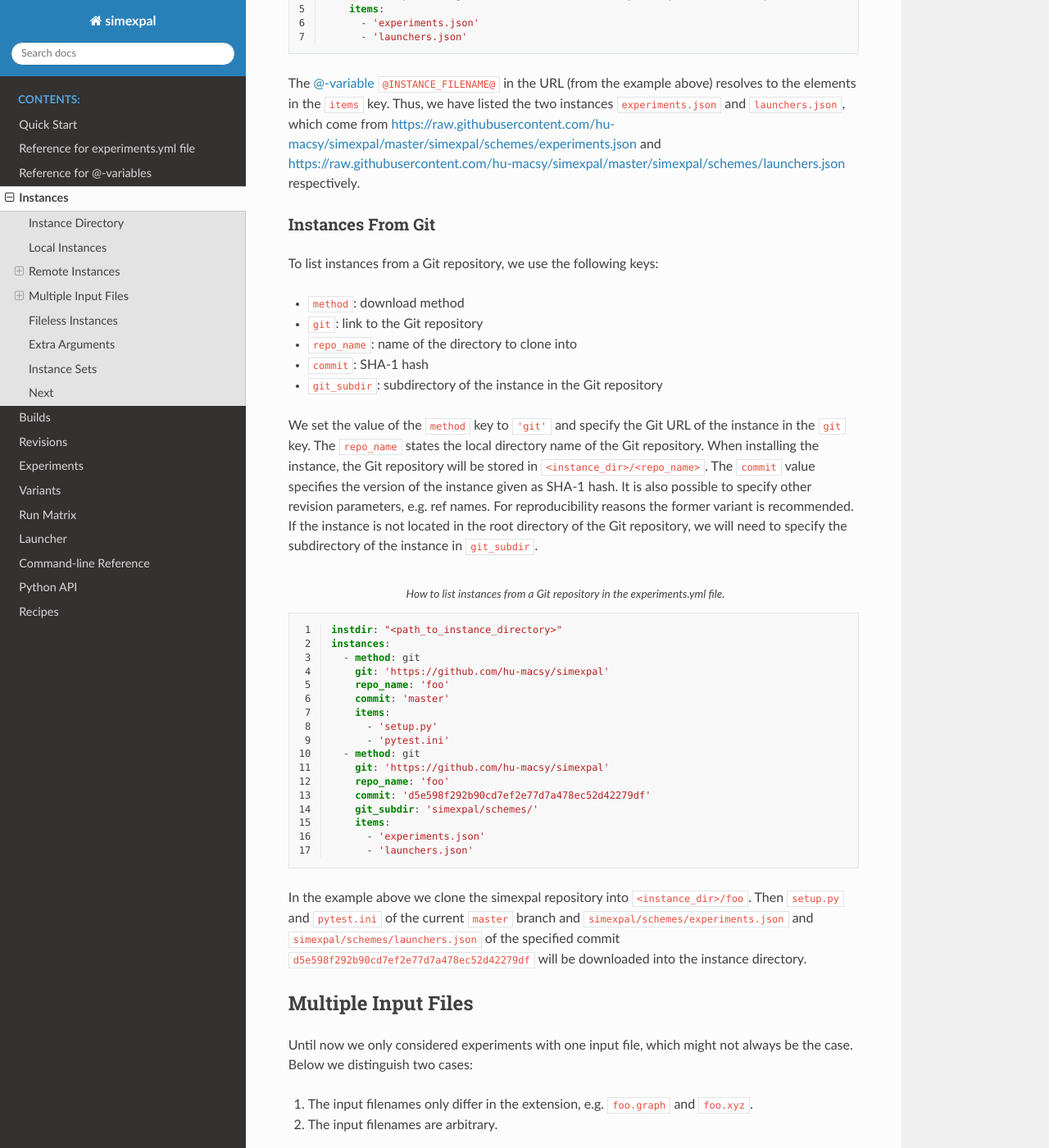
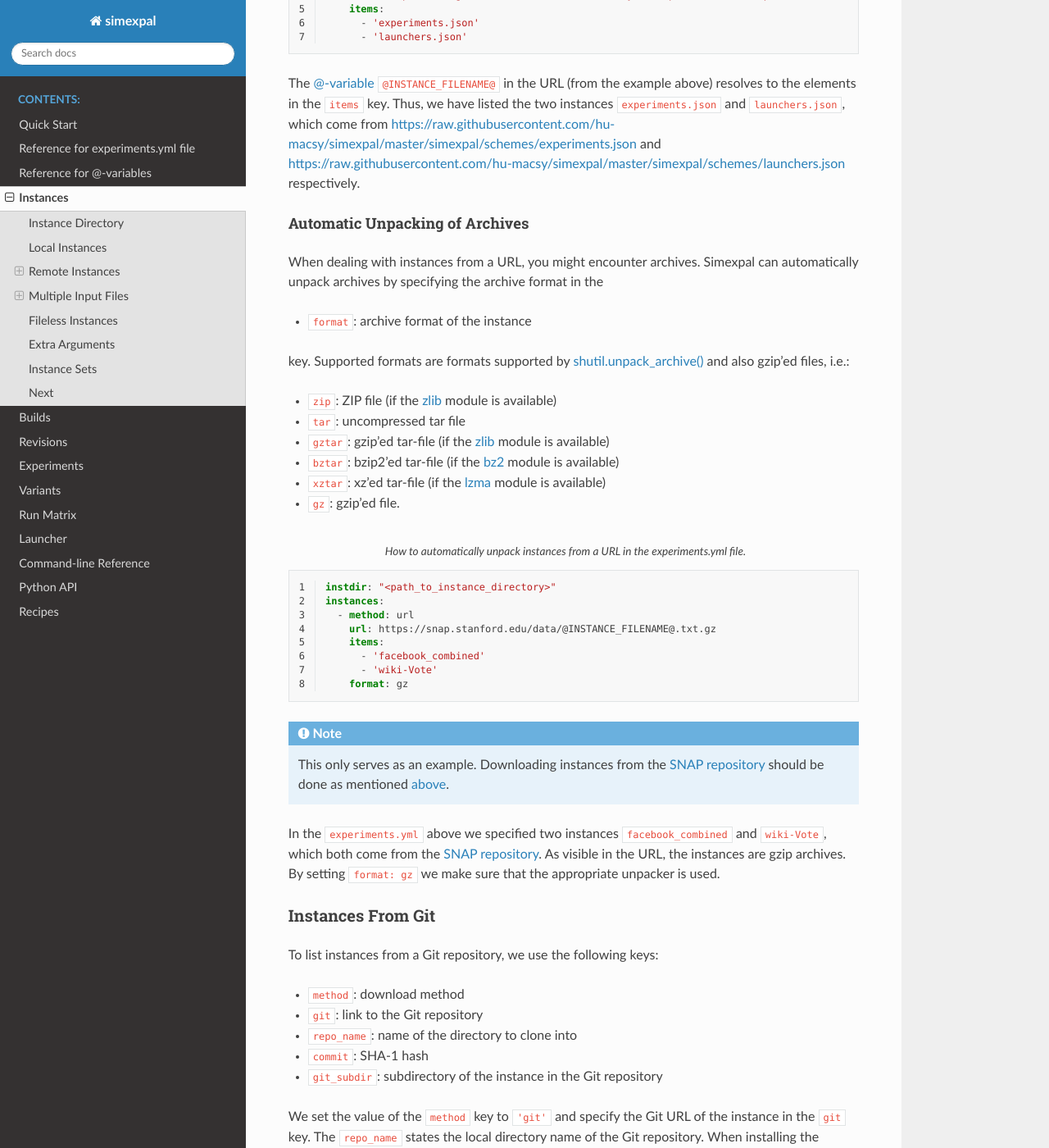
Before and after one commit to hu-macsy/simexpal, a Sphinx documentation site: the page built from docs/instances.rst, in a window 1280 px wide and 1400 px high, scrolled down 2381 px. Shown: the whole window at 82% size. Built offline with Sphinx 7.4.7 and the Read the Docs theme 2.0.0, drawn with Linux system fonts in a browser that asks for light colours.

Commit message:
docs/instances: Add documentation on unpacking instances via the 'format' key

```diff
--- a/docs/instances.rst
+++ b/docs/instances.rst
@@ -129,6 +131,47 @@ the elements in the ``items`` key. Thus, we have listed the two instances ``expe
 ``launchers.json``, which come from
 `<https://raw.githubusercontent.com/hu-macsy/simexpal/master/simexpal/schemes/experiments.json>`_ and
 `<https://raw.githubusercontent.com/hu-macsy/simexpal/master/simexpal/schemes/launchers.json>`_ respectively.
+
+Automatic Unpacking of Archives
+~~~~~~~~~~~~~~~~~~~~~~~~~~~~~~~
+
+When dealing with instances from a URL, you might encounter archives. Simexpal can automatically unpack archives
+by specifying the archive format in the
+
+- ``format``: archive format of the instance
+
+key. Supported formats are formats supported by
+`shutil.unpack_archive() <https://docs.python.org/3.6/library/shutil.html#archiving-operations>`_ and also gzip'ed files,
+i.e.:
+
+- ``zip``: ZIP file (if the `zlib <https://docs.python.org/3.6/library/zlib.html#module-zlib>`_ module is available)
+- ``tar``: uncompressed tar file
+- ``gztar``: gzip’ed tar-file (if the `zlib <https://docs.python.org/3.6/library/zlib.html#module-zlib>`_ module is available)
+- ``bztar``: bzip2’ed tar-file (if the `bz2 <https://docs.python.org/3.6/library/bz2.html#module-bz2>`_ module is available)
+- ``xztar``: xz’ed tar-file (if the `lzma <https://docs.python.org/3.6/library/lzma.html#module-lzma>`_ module is available)
+- ``gz``: gzip'ed file.
+
+.. code-block:: YAML
+   :linenos:
+   :caption: How to automatically unpack instances from a URL in the experiments.yml file.
+
+   instdir: "<path_to_instance_directory>"
+   instances:
+     - method: url
+       url: https://snap.stanford.edu/data/@INSTANCE_FILENAME@.txt.gz
+       items:
+         - 'facebook_combined'
+         - 'wiki-Vote'
+       format: gz
+
+.. note::
+   This only serves as an example. Downloading instances from the `SNAP repository <https://snap.stanford.edu/data/>`_
+   should be done as mentioned :ref:`above <SNAPInstances>`.
+
+In the ``experiments.yml`` above we specified two instances ``facebook_combined`` and ``wiki-Vote``, which both come
+from the `SNAP repository <https://snap.stanford.edu/data/>`_. As visible in the URL, the instances are gzip archives.
+By setting ``format: gz`` we make sure that the appropriate unpacker is used.
+
 
 Instances From Git
 ^^^^^^^^^^^^^^^^^^
```
Also changed, not shown: other parts of docs/instances.rst (+2 -0 lines).
